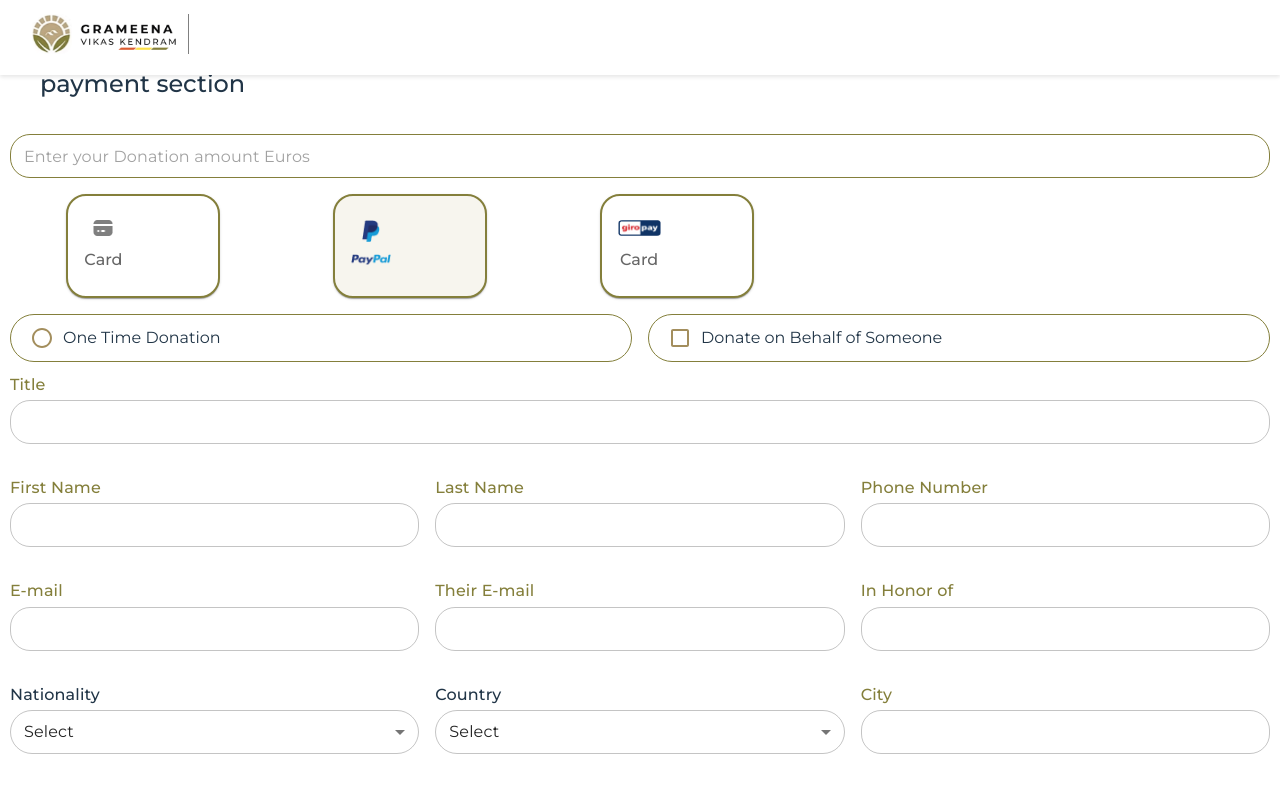
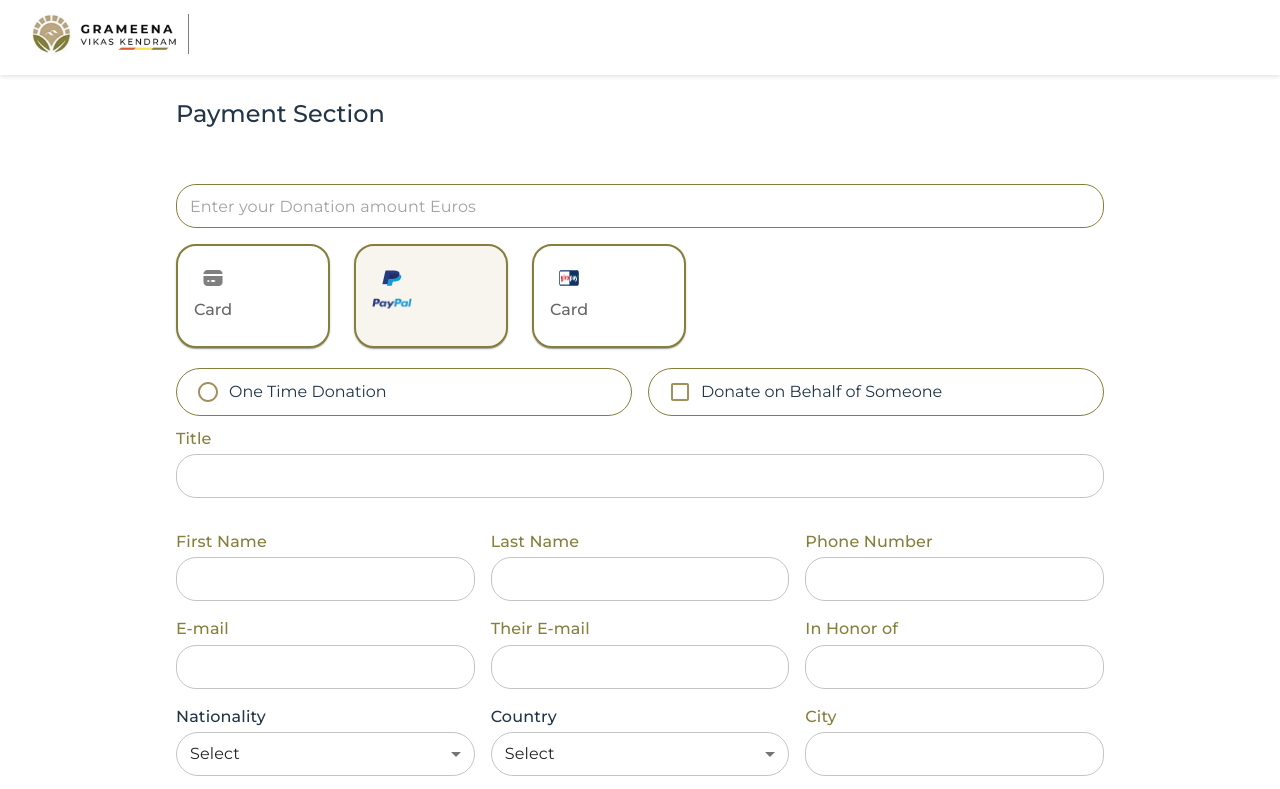
Before and after one commit to sainth-stack/tip4change-frontend, a React (Vite) app: page /payments in a window 1280 px wide. Shown: the top 789 px of the page. Built offline with nearby package versions, Linux system fonts and the light colour scheme; a web font is replaced by a local one; what chartjs-plugin-datalabels would draw is missing.

Commit message:
updated minor changes

```diff
--- a/src/components/paymentCardComponent/card.jsx
+++ b/src/components/paymentCardComponent/card.jsx
@@ -7,7 +7,8 @@ const PaymentCard = ({ imageSrc, extraImageSrc, label, selected, onClick, defaul
       <Card
         onClick={onClick}
         sx={{
-          maxWidth: "150px",
+          maxWidth: "200px",
+          minWidth:'150px',
           width: "100%",
           height: "100px",
           display: "flex",
--- a/src/layout/CustomTopBar.jsx
+++ b/src/layout/CustomTopBar.jsx
@@ -25,7 +25,7 @@ const CustomTopBar = ({ isOverlapping }) => {
         boxShadow: "0 2px 4px rgba(0, 0, 0, 0.1)",
         color: "#000",
         height: "75px",
-        width: isOverlapping ?isMobile?"calc(100% - 5rem)": "calc(100% - 13.5rem)" : "100%",
+        width: isOverlapping ?isMobile?"calc(100% - 5rem)": "calc(100% - 15.2rem)" : "100%",
         transition: "all 0.3s ease",
         display:'flex',
         justifyContent:'center'
--- a/src/layout/NewISidebarLayout.jsx
+++ b/src/layout/NewISidebarLayout.jsx
@@ -1,6 +1,6 @@
 import React from "react";
 import { Outlet } from "react-router-dom";
-import { Box, Container, useMediaQuery } from "@mui/material";
+import { Box, Container, Grid2, useMediaQuery } from "@mui/material";
 import CustomTopBar from "./CustomTopBar";
 import Sidebar from "./Sidebar";
 
@@ -36,10 +36,10 @@ const NewISidebarLayout = () => {
         {/* Top Bar */}
         <CustomTopBar isOverlapping={true} />
 
-        <Container
+        <Grid2
+        padding={"40px"}
           sx={{
-            flexGrow: 1,
-            p: 2,
+
             mt: 10,
             ml: {
               xs: 4,
@@ -58,7 +58,7 @@ const NewISidebarLayout = () => {
           }}
         >
           <Outlet />
-        </Container>
+        </Grid2>
       </Box>
     </Box>
   );
--- a/src/pages/landing-page/sections/section3/index.jsx
+++ b/src/pages/landing-page/sections/section3/index.jsx
@@ -17,11 +17,13 @@ const index = () => {
           <br /> our sustainable cotton T-shirts.
         </Typography>
 
-        <div className="SectionProfile">
+<div style={{maxWidth:'100%',justifyContent:'center',display:'flex'}}>
+<div className="SectionProfile">
           <ProfileIconCard />
           <ProfileIconCard />
           <ProfileIconCard />
         </div>
+</div>
       </div>
     </>
   );
--- a/src/pages/landing-page/sections/section3/style.css
+++ b/src/pages/landing-page/sections/section3/style.css
@@ -133,13 +133,12 @@
 .SectionProfile {
   display: grid;
   grid-template-columns: repeat(3, 1fr); /* 3 equal columns for desktop */
-  gap: 35px; /* Adds spacing between items */
+  gap: 20px; /* Adds spacing between items */
   justify-content: center;
-  max-width: 1242px;
+  max-width: 1500px;
   width: 100%; /* Removed unnecessary quotes */
-  margin-left: 60px;
+  /* margin-left: 60px; */
   margin-top: 38px;
-  padding: 10px 100px; /* Default padding for desktop */
   height: auto; /* Adjusts dynamically */
 }
 
@@ -172,7 +171,7 @@
     grid-template-columns: 1fr; /* 1 column for mobile */
     padding: 10px 00px; /* Further reduce padding */
     margin-left: 0px;
-    margin-right: 40px;
+    /* margin-right: 40px; */
   }
 }
 
--- a/src/pages/landing-page/sections/section5/index.jsx
+++ b/src/pages/landing-page/sections/section5/index.jsx
@@ -95,7 +95,7 @@ const SocialImpactCard = () => {
                 fontSize: { xs: "14px", md: "16px" },
                 textAlign: { xs: "center", md: "center" },
                 fontFamily: "Montserrat",
-                backgroundColor: "white",
+                // backgroundColor: "white",
               }}
             >
               Inspire others to join the movement and make a difference in their
--- a/src/pages/paymentSection/index.jsx
+++ b/src/pages/paymentSection/index.jsx
@@ -1,6 +1,6 @@
 import React from "react";
 import { Formik, Form } from "formik";
-import { Button, Grid ,Typography,Box} from "@mui/material";
+import { Button, Grid ,Typography,Box, Grid2} from "@mui/material";
 import {CheckboxComponent} from '../../components/inputComponents/checkbox'
 import {InputTextComponent} from '../../components/inputComponents/text'
 import {TextareaComponent} from '../../components/inputComponents/textarea'
@@ -20,9 +20,10 @@ const PaymentForm = () => {
     const pathnames = location.pathname.split('/').filter((x) => x);
 
   return (
-    <Grid>
+   <Grid2 sx={{width:'100%',display:"flex",justifyContent:'center',padding:'30px'}}>
+     <Grid sx={{maxWidth:'1300px'}}>
       <div>
-        <h3 style={{height:"40px",paddingLeft:"40px",fontFamily:"Montserrat !important",fontWeight:500,fontSize:"24px",lineHeight:"28px",letterSpacing:"opx" , marginTop:"40px",paddingTop:"30px"}}>payment section</h3>
+        <h3 style={{height:"40px",paddingLeft:"20px",fontFamily:"Montserrat !important",fontWeight:500,fontSize:"24px",lineHeight:"28px",letterSpacing:"opx" , marginTop:"40px",paddingTop:"30px"}}>Payment Section</h3>
       </div>
     <Formik
       initialValues={{
@@ -47,9 +48,9 @@ const PaymentForm = () => {
       }}
     >
       {({ values, handleChange, handleSubmit ,field}) => (
-        <Form onSubmit={handleSubmit}>
-          <Grid container spacing={2} sx={{paddingLeft:"10px",paddingRight:"10px",}}>
-            <Grid item xs={12} >
+        <Form onSubmit={handleSubmit} className="">
+          <Grid spacing={2} sx={{padding:"20px"}}>
+            <Grid item xs={12}>
               <InputTextComponent
 
                 id="amount"
@@ -80,36 +81,15 @@ const PaymentForm = () => {
 
               />
             </Grid>
-            <Grid container spacing={2} sx={{ width: "100%", maxWidth: "800px", display: "flex", justifyContent: "center" ,alignItems:{xs:"center",sm:"center"},marginLeft:"8px"}}>
-  <PaymentCard
-    imageSrc={img1}
-    label="Card"
-    selected={true}
-    onClick={() => {}}
-    defaultWhite={true}
-    imageSizes={{ width: 20, height: 16 }}
-  />
-  <PaymentCard
-    imageSrc={img2}
-    extraImageSrc={img21}
-    selected={true}
-    onClick={() => {}}
-    imageSizes={{ width: 18.71, height: 22.07 }}
-    extraImageSizes={{ width: 40, height: 10.66 }}
-  />
-  <PaymentCard
-    imageSrc={img3}
-    label="Card"
-    selected={true}
-    onClick={() => {}}
-    defaultWhite={true}
-    imageSizes={{ width: 43, height: 16.48 }}
-  />
-</Grid>
+            <Grid sx={{ width: "100%", display: "flex", justifyContent: "start", alignItems:'start',gap:'24px' ,marginBottom:'20px' }}>
+               <PaymentCard imageSrc={img1} label="Card" selected={true} onClick={() => {}} defaultWhite={true}  />
+                <PaymentCard imageSrc={img2} extraImageSrc={img21} selected={true} onClick={() => {}} />
+                <PaymentCard imageSrc={img3} label="Card" selected={true} onClick={() => {}} defaultWhite={true} />
+            </Grid>
 
 
               {/* Donation Selection */}
-              <Grid item xs={12}>
+              <Grid item xs={12} mb={2}>
               <DonationSelection sx={{paddingTop:"10px",}}  />
             </Grid>
 
@@ -196,6 +176,7 @@ const PaymentForm = () => {
       )}
     </Formik>
     </Grid>
+   </Grid2>
   );
 };
 
--- a/src/pages/progressTracker/index.jsx
+++ b/src/pages/progressTracker/index.jsx
@@ -20,7 +20,7 @@ const DoughnutChart = () => {
     <Grid>
 
 
-                  <Box sx={{fontFamily:"Montserrat",paddingLeft:"10px"}} >
+                  <Box sx={{fontFamily:"Montserrat"}} >
                   <NavigationHeader path={pathnames}  PageText="Payment Section"  />
                   </Box>
          {/* <Box sx={{ }}>
--- a/src/router.jsx
+++ b/src/router.jsx
@@ -39,7 +39,7 @@ const router = createBrowserRouter([
     element: <NewISidebarLayout />,
     children: [
       { path: "/project", element: <ProjectPage /> },
-      { path: "/View-profile", element: <ProfilePage /> },
+      { path: "/profile", element: <ProfilePage /> },
       { path: "/story", element: <StoryPage /> },
       { path: "/progress-tracking", element: <DoughnutChart /> },
       { path: "/payments", element: <PaymentForm /> },
```
